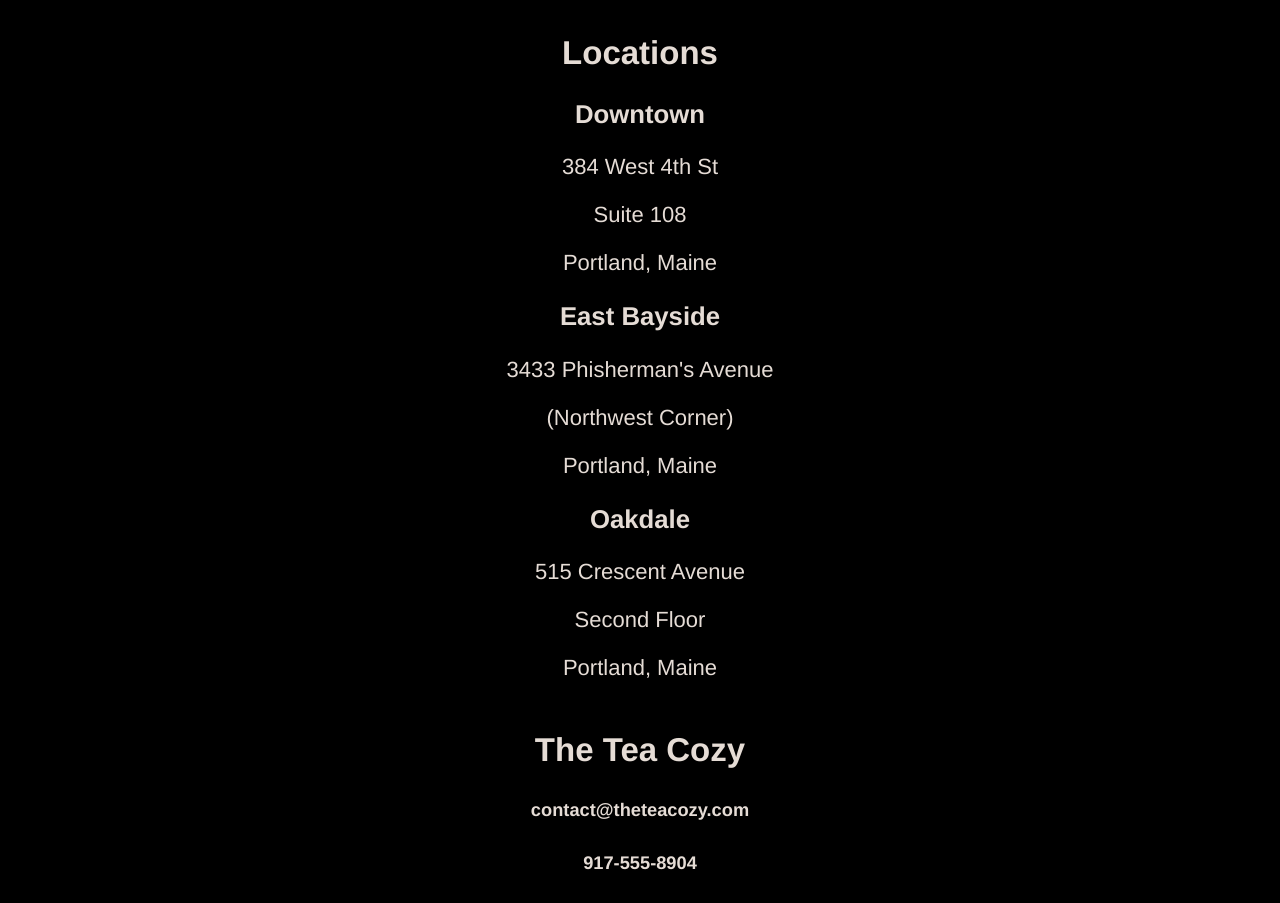
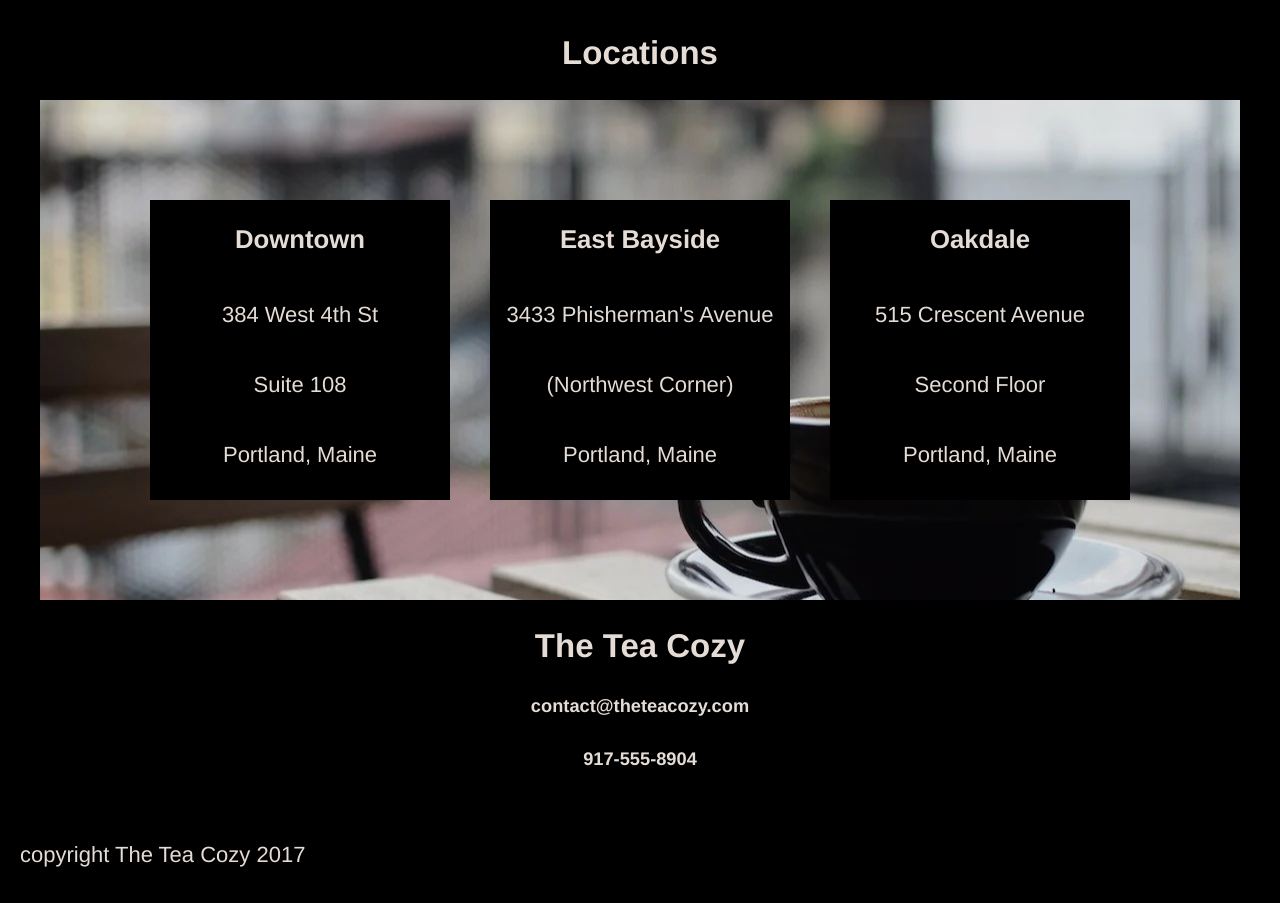
Before and after one commit to JAugustineFlory/TeaCozy-CodeCademyProject, a plain HTML site: page index.html in a window 1280 px wide. Shown: the part 1438-2341 px from the top of the page. Drawn offline with Linux system fonts and the light colour scheme.

Commit message:
Adds styling, alignment, and background image for 'Locations' section;

```diff
--- a/index.html
+++ b/index.html
@@ -55,8 +55,8 @@
         </div>
 
         <!-- Locations -->
-        <div class="locations" id="locations">
-            <h2 class="locations" id="locations">Locations</h2>
+        <h2 id="locations">Locations</h2>
+        <div class="locations">
             <div class="location">
                 <h3>Downtown</h3>
                 <p>384 West 4th St</p>
--- a/styles.css
+++ b/styles.css
@@ -12,7 +12,7 @@ main {
     display: flex;
     flex-flow: column nowrap;
     text-align: center;
-    justify-content: center;
+    justify-content: space-evenly;
     align-items: center;
 }
 /*nav bar*/
@@ -51,6 +51,8 @@ nav li {
     background: black;
     width: 100%
 }
+
+/*Tea*/
 .menuItem img {
     height: 200px;
     width: 300px;
@@ -68,6 +70,32 @@ div.menuItems {
 .menuItem {
     margin: 10px;
 }
+
+/*Locations*/
+.locations {
+    display: flex;
+    width: 1200px;
+    justify-content: center;
+    background-image: url(/imgs/coffeeTwo.png);
+    background-size: cover;
+    background-position: center;
+    background-repeat: no-repeat;
+    height: 500px;
+    align-items: center;
+}
+.location {
+    margin: 20px;
+    width: 300px;
+    height: 300px;
+    background: black;
+    display: flex;
+    flex-flow: column;
+}
+
+
+
+
+
 footer {
     padding: 20px;
     text-align: left;
```
